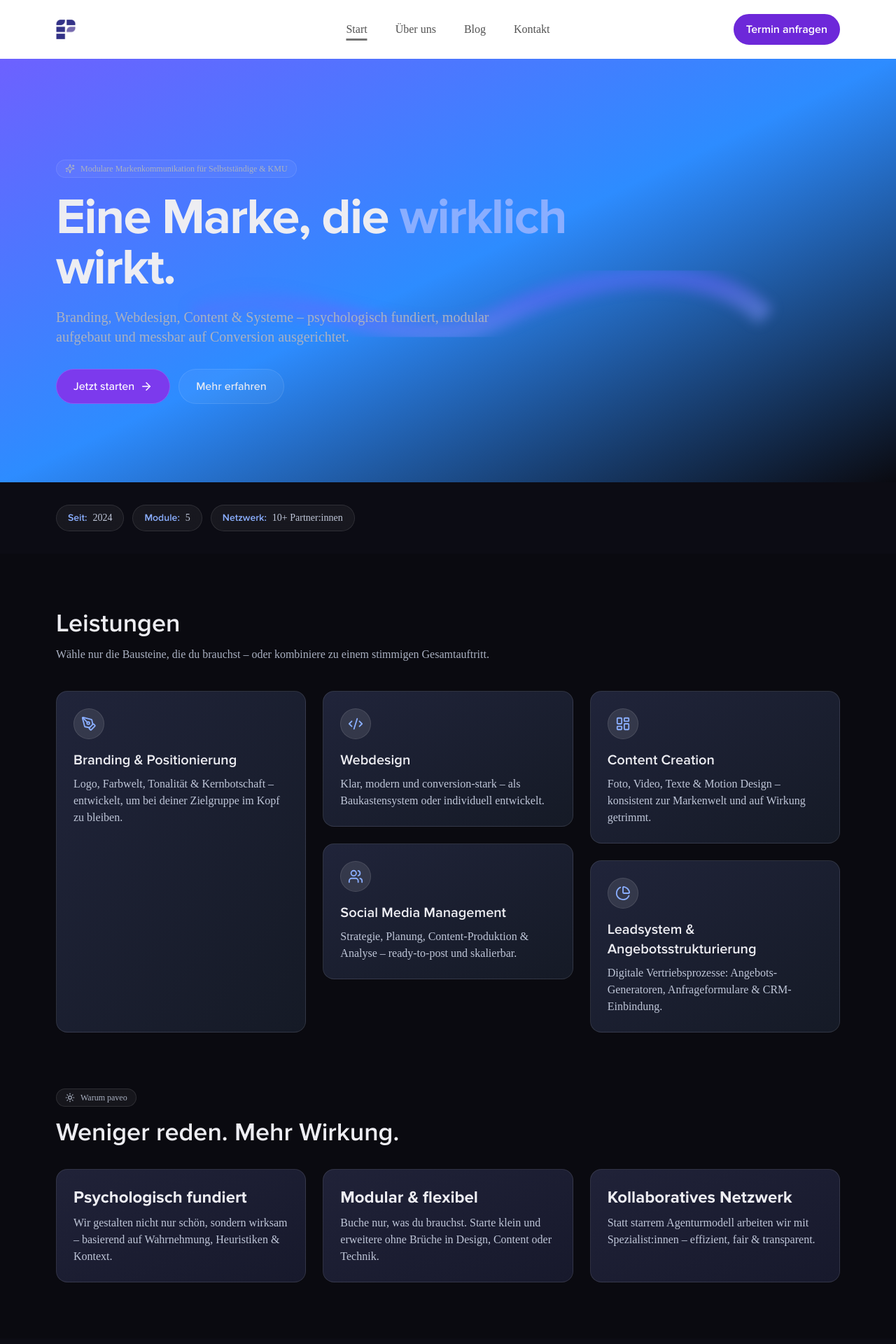
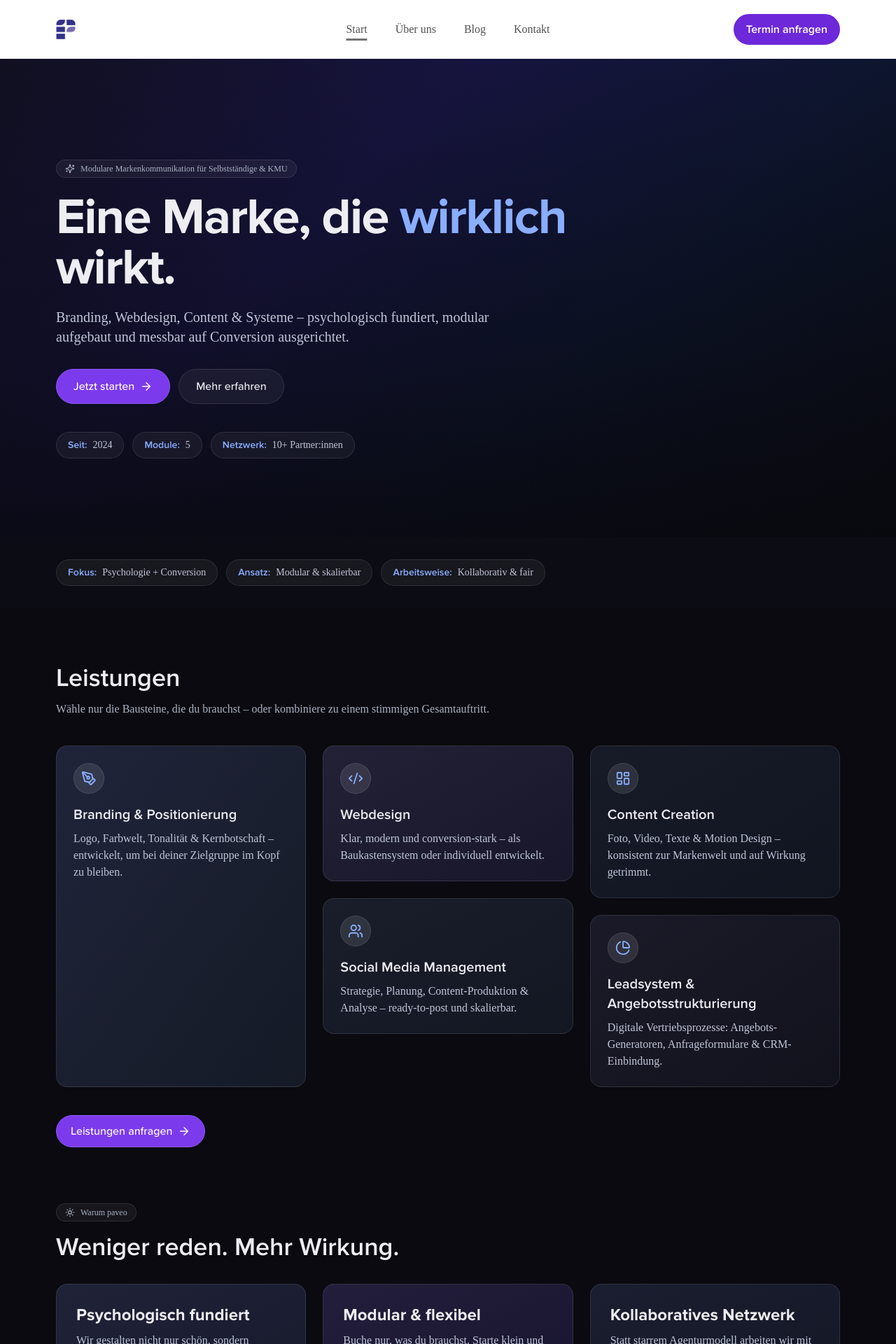
Before and after one commit to cyclebittt/pavewebyyyy, a Next.js app: page / in a window 1280 px wide. Shown: the top 1920 px of the page at 70% size. Built offline with nearby package versions, Linux system fonts and the light colour scheme; a web font is replaced by a local one.

Commit message:
Update page.js

```diff
--- a/app/page.js
+++ b/app/page.js
@@ -11,7 +11,7 @@ import {
   ChartPie,
   ArrowRight,
   Sparkles,
-  Sun
+  Sun,
 } from 'lucide-react';
 import { useEffect } from 'react';
 import AOS from 'aos';
@@ -19,16 +19,23 @@ import 'aos/dist/aos.css';
 
 export default function Home() {
   useEffect(() => {
-    AOS.init({ duration: 700, once: true });
+    AOS.init({ duration: 700, once: true, easing: 'ease-out-cubic' });
   }, []);
 
   return (
-    <div className="font-proxima text-[#EDEDF2] bg-[#0A0A10] overflow-x-clip">
+    <div className="font-proxima text-[#EDEDF2] bg-[#0A0A10] antialiased overflow-x-clip">
       <Navbar />
 
-      {/* HERO */}
-      <section className="relative overflow-hidden">
-        <HeroRibbon />
+      {/* HERO – simpler diagonaler Dark-Gradient */}
+      <section
+        className="relative overflow-hidden"
+        style={{
+          background:
+            'linear-gradient(135deg, #141227 0%, #1b1850 35%, #0f1a3a 65%, #0b0e18 100%)',
+        }}
+      >
+        {/* dunkler Overlay für Lesbarkeit */}
+        <div className="pointer-events-none absolute inset-0 bg-[linear-gradient(180deg,rgba(8,8,12,0.25)_0%,rgba(8,8,12,0.55)_60%,rgba(8,8,12,0.85)_100%)]" />
 
         <div className="relative z-10 px-5 md:px-20 pt-20 md:pt-36 pb-16 md:pb-28">
           <div className="max-w-4xl" data-aos="fade-up">
@@ -41,9 +48,9 @@ export default function Home() {
               Eine Marke, die <span className="text-[#8AAEFF]">wirklich</span> wirkt.
             </h1>
 
-            <p className="mt-5 text-lg md:text-xl text-[#AAB1C2] max-w-2xl">
-              Branding, Webdesign, Content & Systeme – psychologisch fundiert,
-              modular aufgebaut und messbar auf Conversion ausgerichtet.
+            <p className="mt-5 text-lg md:text-xl text-[#C0C6D8] max-w-2xl">
+              Branding, Webdesign, Content & Systeme – psychologisch fundiert, modular
+              aufgebaut und messbar auf Conversion ausgerichtet.
             </p>
 
             <div className="mt-8 flex flex-wrap items-center gap-3">
@@ -60,6 +67,23 @@ export default function Home() {
                 Mehr erfahren
               </Link>
             </div>
+
+            {/* Key facts */}
+            <div className="mt-10 flex flex-wrap gap-3">
+              {[
+                { k: 'Seit', v: '2024' },
+                { k: 'Module', v: '5' },
+                { k: 'Netzwerk', v: '10+ Partner:innen' },
+              ].map((f) => (
+                <div
+                  key={f.k}
+                  className="rounded-full border border-white/10 bg-white/5 px-4 py-2 text-sm text-[#BFC6D8] backdrop-blur"
+                >
+                  <span className="text-[#8AAEFF] font-semibold mr-2">{f.k}:</span>
+                  {f.v}
+                </div>
+              ))}
+            </div>
           </div>
         </div>
       </section>
@@ -68,9 +92,9 @@ export default function Home() {
       <section className="px-5 md:px-20 py-8 bg-[#0C0C14]">
         <div className="flex flex-wrap gap-3" data-aos="fade-up">
           {[
-            { k: 'Seit', v: '2024' },
-            { k: 'Module', v: '5' },
-            { k: 'Netzwerk', v: '10+ Partner:innen' }
+            { k: 'Fokus', v: 'Psychologie + Conversion' },
+            { k: 'Ansatz', v: 'Modular & skalierbar' },
+            { k: 'Arbeitsweise', v: 'Kollaborativ & fair' },
           ].map((f) => (
             <div
               key={f.k}
@@ -88,8 +112,8 @@ export default function Home() {
         <header className="max-w-3xl" data-aos="fade-up">
           <h2 className="text-2xl md:text-4xl font-semibold">Leistungen</h2>
           <p className="mt-3 text-[#AAB1C2]">
-            Wähle nur die Bausteine, die du brauchst – oder kombiniere zu einem
-            stimmigen Gesamtauftritt.
+            Wähle nur die Bausteine, die du brauchst – oder kombiniere zu einem stimmigen
+            Gesamtauftritt.
           </p>
         </header>
 
@@ -98,6 +122,7 @@ export default function Home() {
             icon={<PenTool size={22} />}
             title="Branding & Positionierung"
             desc="Logo, Farbwelt, Tonalität & Kernbotschaft – entwickelt, um bei deiner Zielgruppe im Kopf zu bleiben."
+            delay={0}
           />
 
           <div className="flex flex-col gap-6">
@@ -105,11 +130,15 @@ export default function Home() {
               icon={<CodeXml size={22} />}
               title="Webdesign"
               desc="Klar, modern und conversion-stark – als Baukastensystem oder individuell entwickelt."
+              bg="from-[#232136] to-[#18162A]"
+              delay={100}
             />
             <ServiceCard
               icon={<Users size={22} />}
               title="Social Media Management"
               desc="Strategie, Planung, Content-Produktion & Analyse – ready-to-post und skalierbar."
+              bg="from-[#1A1E2B] to-[#131722]"
+              delay={200}
             />
           </div>
 
@@ -118,13 +147,26 @@ export default function Home() {
               icon={<LayoutDashboard size={22} />}
               title="Content Creation"
               desc="Foto, Video, Texte & Motion Design – konsistent zur Markenwelt und auf Wirkung getrimmt."
+              bg="from-[#171B28] to-[#111520]"
+              delay={300}
             />
             <ServiceCard
               icon={<ChartPie size={22} />}
               title="Leadsystem & Angebotsstrukturierung"
               desc="Digitale Vertriebsprozesse: Angebots-Generatoren, Anfrageformulare & CRM-Einbindung."
+              bg="from-[#1B1A28] to-[#12121D]"
+              delay={400}
             />
           </div>
+        </div>
+
+        <div className="mt-10" data-aos="fade-up">
+          <Link
+            href="/request"
+            className="inline-flex items-center gap-2 rounded-full bg-violet-600 px-5 py-2.5 font-medium text-white border border-violet-500 transition-transform duration-300 hover:scale-[1.03]"
+          >
+            Leistungen anfragen <ArrowRight size={18} />
+          </Link>
         </div>
       </section>
 
@@ -135,9 +177,7 @@ export default function Home() {
             <Sun size={14} />
             <span>Warum paveo</span>
           </div>
-          <h2 className="mt-4 text-2xl md:text-4xl font-semibold">
-            Weniger reden. Mehr Wirkung.
-          </h2>
+          <h2 className="mt-4 text-2xl md:text-4xl font-semibold">Weniger reden. Mehr Wirkung.</h2>
         </header>
 
         <div className="mt-8 grid grid-cols-1 md:grid-cols-3 gap-6">
@@ -145,23 +185,30 @@ export default function Home() {
             {
               title: 'Psychologisch fundiert',
               text:
-                'Wir gestalten nicht nur schön, sondern wirksam – basierend auf Wahrnehmung, Heuristiken & Kontext.'
+                'Wir gestalten nicht nur schön, sondern wirksam – basierend auf Wahrnehmung, Heuristiken & Kontext.',
+              bg: 'from-[#202238] to-[#17192C]',
+              delay: 0,
             },
             {
               title: 'Modular & flexibel',
               text:
-                'Buche nur, was du brauchst. Starte klein und erweitere ohne Brüche in Design, Content oder Technik.'
+                'Buche nur, was du brauchst. Starte klein und erweitere ohne Brüche in Design, Content oder Technik.',
+              bg: 'from-[#231E3B] to-[#18152F]',
+              delay: 120,
             },
             {
               title: 'Kollaboratives Netzwerk',
               text:
-                'Statt starrem Agenturmodell arbeiten wir mit Spezialist:innen – effizient, fair & transparent.'
-            }
+                'Statt starrem Agenturmodell arbeiten wir mit Spezialist:innen – effizient, fair & transparent.',
+              bg: 'from-[#1B1E30] to-[#141725]',
+              delay: 240,
+            },
           ].map((card) => (
             <div
               key={card.title}
               data-aos="fade-up"
-              className="rounded-2xl bg-gradient-to-br from-[#202238] to-[#17192C] p-6 border border-white/10 backdrop-blur transition-transform duration-300 hover:scale-[1.02] hover:shadow-[0_0_40px_-12px_rgba(138,174,255,0.35)]"
+              data-aos-delay={card.delay}
+              className={`rounded-2xl bg-gradient-to-br ${card.bg} p-6 md:p-7 border border-white/10 backdrop-blur transition-transform duration-300 hover:scale-[1.02] hover:shadow-[0_0_40px_-12px_rgba(138,174,255,0.35)]`}
             >
               <h3 className="text-xl md:text-2xl font-bold">{card.title}</h3>
               <p className="mt-2 text-[#BFC6D8]">{card.text}</p>
@@ -171,14 +218,18 @@ export default function Home() {
       </section>
 
       {/* CTA */}
-      <section className="bg-[#0C0C14]">
-        <div className="px-5 md:px-20 py-16 md:py-24" data-aos="fade-up">
-          <h2 className="text-3xl md:text-5xl font-semibold">
-            Bereit für den nächsten Schritt?
-          </h2>
+      <section
+        className="
+          relative overflow-hidden
+          bg-[radial-gradient(900px_300px_at_15%_0%,rgba(122,166,255,0.08),transparent_60%),linear-gradient(180deg,#0A0A10_0%,#0B0B12_60%,#0A0A10_100%)]
+        "
+      >
+        <div className="relative z-10 px-5 md:px-20 py-16 md:py-24" data-aos="fade-up">
+          <div className="max-w-4xl">
+            <h2 className="text-3xl md:text-5xl font-semibold">Bereit für den nächsten Schritt?</h2>
             <p className="mt-4 text-[#AAB1C2] max-w-2xl">
-            Lass uns deinen Auftritt schärfen – mit klarer Struktur, starken
-            Inhalten und Systemen, die verkaufen.
+              Lass uns deinen Auftritt schärfen – mit klarer Struktur, starken Inhalten und
+              Systemen, die verkaufen.
             </p>
             <div className="mt-8 flex flex-wrap gap-3">
               <Link
@@ -195,6 +246,7 @@ export default function Home() {
               </Link>
             </div>
           </div>
+        </div>
       </section>
 
       <Footer />
@@ -202,12 +254,13 @@ export default function Home() {
   );
 }
 
-/* ---------- Service Card ---------- */
-function ServiceCard({ icon, title, desc }) {
+/* ---------- Card ---------- */
+function ServiceCard({ icon, title, desc, bg = 'from-[#20243A] to-[#151A26]', delay = 0 }) {
   return (
     <div
       data-aos="fade-up"
-      className="group rounded-2xl p-6 bg-gradient-to-br from-[#20243A] to-[#151A26] border border-white/10 backdrop-blur transition-transform duration-300 hover:scale-[1.02] hover:shadow-[0_0_35px_-12px_rgba(138,174,255,0.35)]"
+      data-aos-delay={delay}
+      className={`group rounded-2xl p-6 bg-gradient-to-br ${bg} border border-white/10 backdrop-blur transition-transform duration-300 hover:scale-[1.02] hover:shadow-[0_0_35px_-12px_rgba(138,174,255,0.35)]`}
     >
       <div className="mb-4 flex items-center justify-between">
         <div className="flex h-11 w-11 items-center justify-center rounded-full bg-white/10 text-[#8AAEFF] border border-white/10">
@@ -224,58 +277,3 @@ function ServiceCard({ icon, title, desc }) {
     </div>
   );
 }
-
-/* ---------- Hero Ribbon ---------- */
-function HeroRibbon() {
-  return (
-    <div className="pointer-events-none absolute inset-0 overflow-hidden">
-      {/* Gradient Hintergrund */}
-      <div className="absolute inset-0 bg-gradient-to-br from-[#6D61FF] via-[#2D8CFF] to-[#0A0A10]" />
-
-      {/* Eine große animierte Ribbon */}
-      <svg
-        className="absolute top-1/3 left-1/2 -translate-x-1/2 w-[150%] h-[50%] opacity-[0.5]"
-        viewBox="0 0 800 400"
-        fill="none"
-        aria-hidden="true"
-      >
-        <defs>
-          <linearGradient id="gMain" x1="0" y1="0" x2="1" y2="1">
-            <stop offset="0%" stopColor="#2D8CFF" />
-            <stop offset="50%" stopColor="#6D61FF" />
-            <stop offset="100%" stopColor="#8AAEFF" />
-          </linearGradient>
-          <filter id="bMain">
-            <feGaussianBlur stdDeviation="12" />
-          </filter>
-        </defs>
-        <path
-          d="M-80 200 C 100 100, 300 300, 500 200 S 900 100, 1000 200"
-          stroke="url(#gMain)"
-          strokeWidth="40"
-          filter="url(#bMain)"
-          className="ribbon"
-        />
-      </svg>
-
-      {/* Animation */}
-      <style jsx>{`
-        .ribbon {
-          animation: floatRibbon 14s ease-in-out infinite;
-          will-change: transform;
-        }
-        @keyframes floatRibbon {
-          0% {
-            transform: translateY(0);
-          }
-          50% {
-            transform: translateY(20px);
-          }
-          100% {
-            transform: translateY(0);
-          }
-        }
-      `}</style>
-    </div>
-  );
-}
```
Lines whose indentation alone changed are shown as unchanged.
